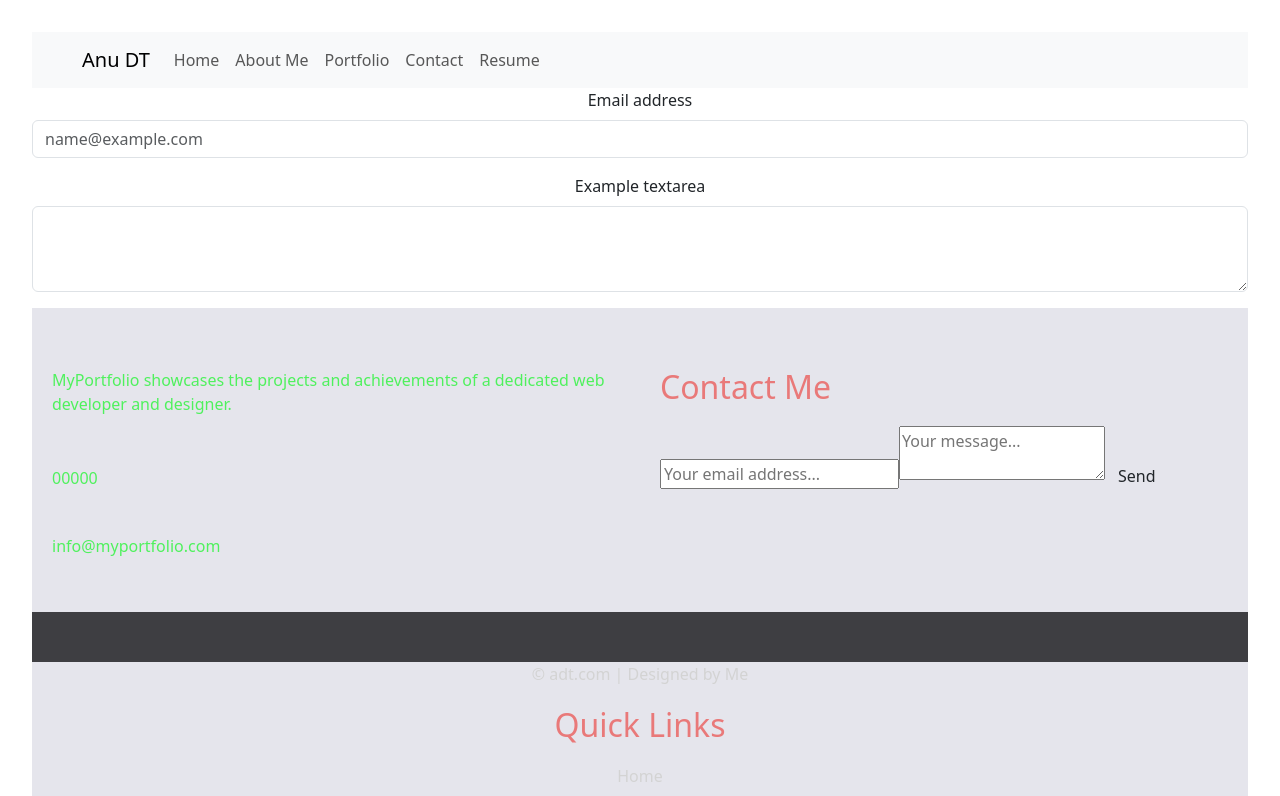
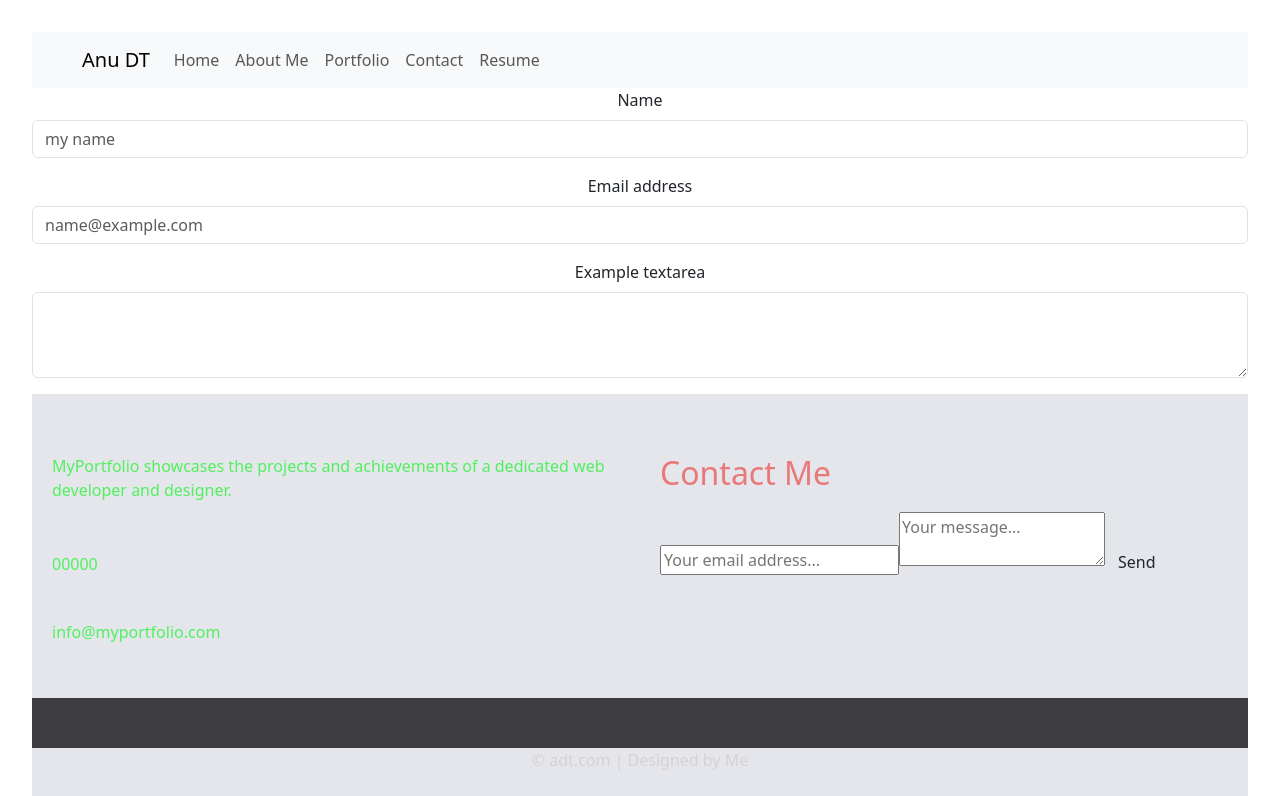
Before and after one commit to ANUDT/portfolioweek20, a React (Vite) app: page /contact in a window 1280 px wide. Shown: the top 796 px of the page. Built offline with nearby package versions, Linux system fonts and the light colour scheme.

Commit message:
contact form imported bootstrap

```diff
--- a/src/components/contact.jsx
+++ b/src/components/contact.jsx
@@ -4,6 +4,10 @@
 function Contact() {
   return (
     <Form>
+      <Form.Group className="mb-3" controlId="exampleForm.ControlInput0">
+      <Form.Label>Name</Form.Label>
+      <Form.Control type="text" placeholder="my name" />
+    </Form.Group>
     <Form.Group className="mb-3" controlId="exampleForm.ControlInput1">
       <Form.Label>Email address</Form.Label>
       <Form.Control type="email" placeholder="name@example.com" />
```
